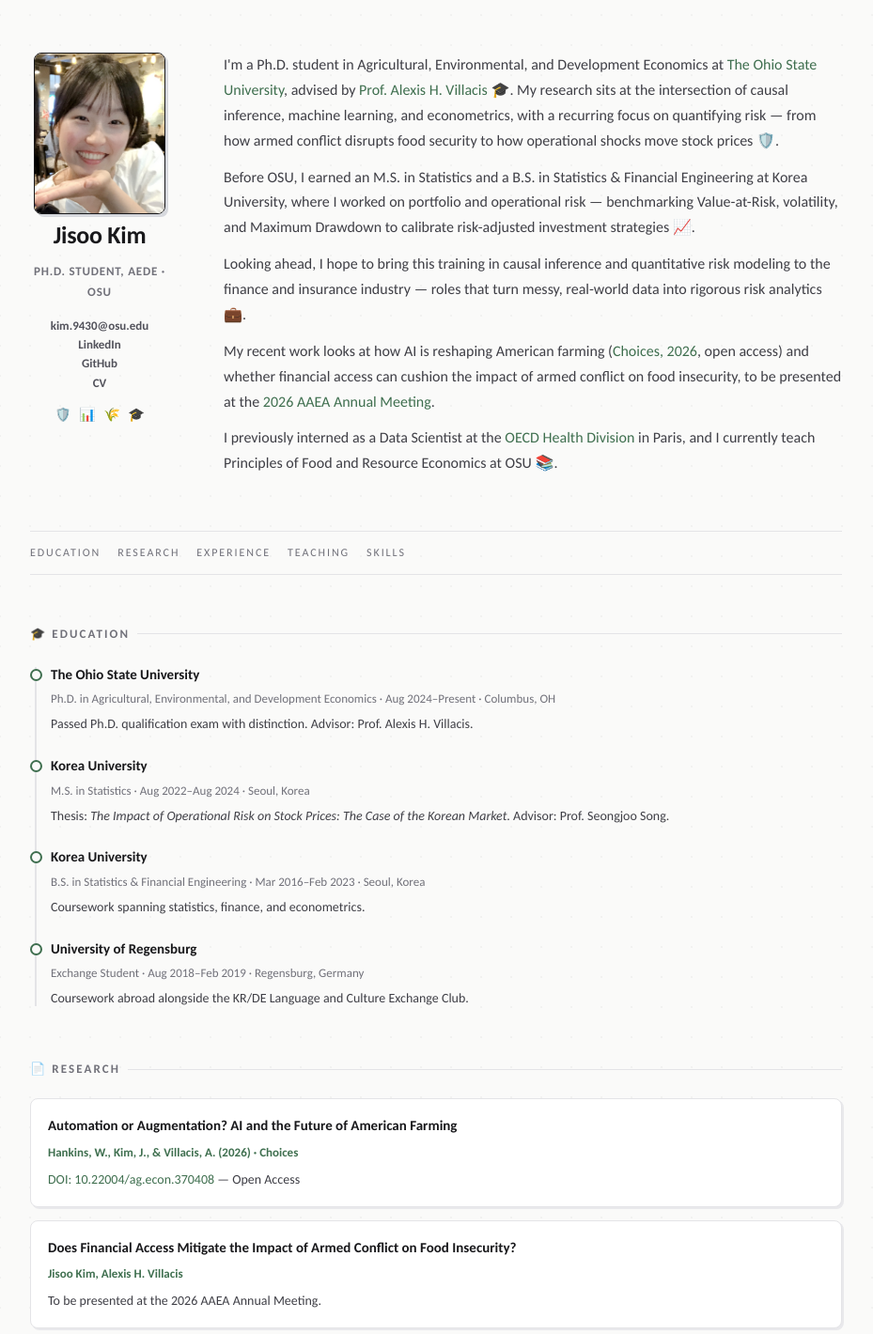
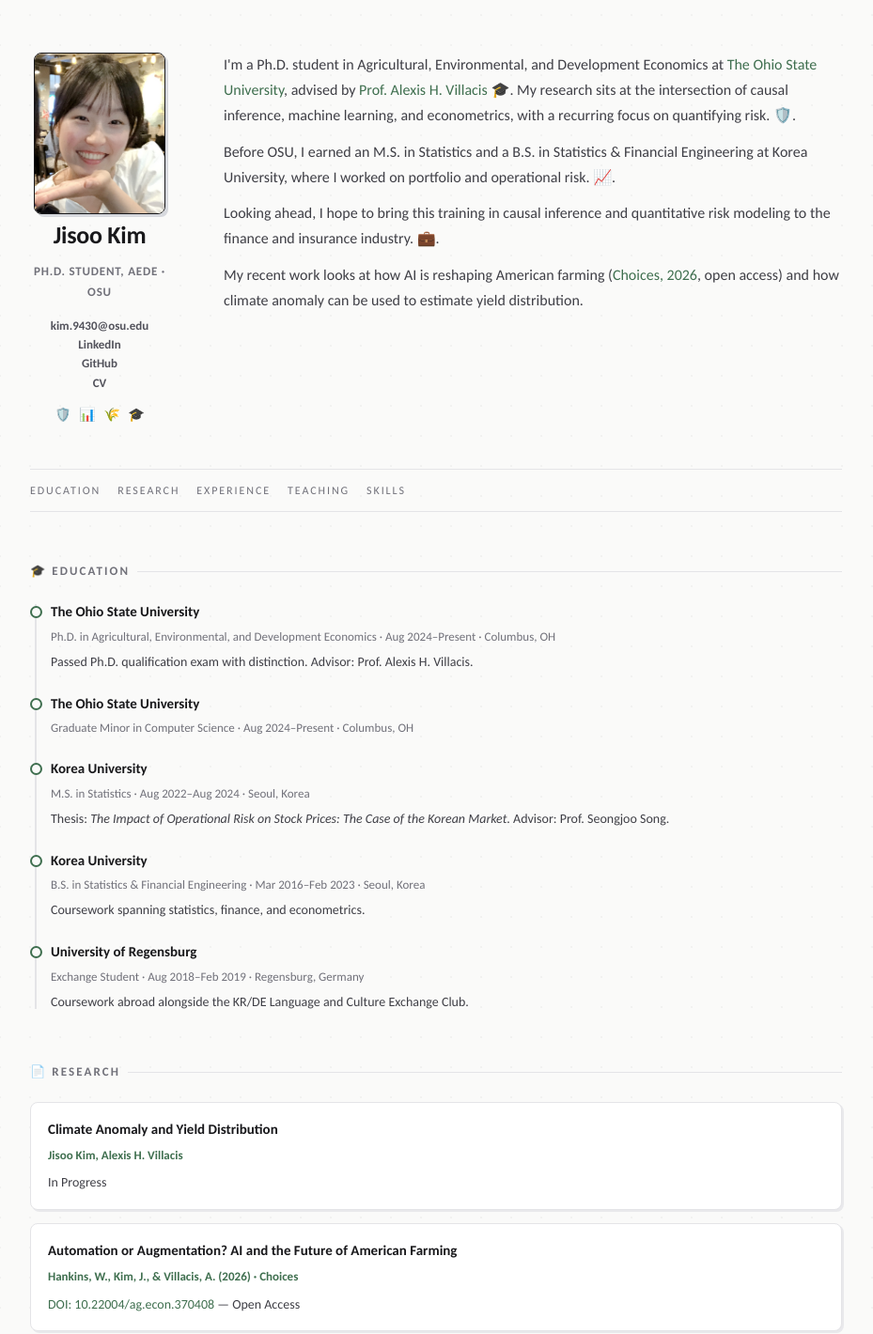
Before and after one commit to jisuhit/jisuhit.github.io, a plain HTML site: page index.html in a window 1280 px wide. Shown: the top 1420 px of the page at 94% size, without its empty margins (176-1105 px from the left). Drawn offline with Linux system fonts and the light colour scheme.

Commit message:
Update index.html

```diff
--- a/index.html
+++ b/index.html
@@ -41,28 +41,20 @@
             <a href="https://aede.osu.edu/">The Ohio State University</a>, advised by
             <a href="https://alexisvillacis.wordpress.com/">Prof. Alexis H. Villacis</a> <span aria-hidden="true">🎓</span>.
             My research sits at the intersection of causal inference, machine learning, and econometrics, with a
-            recurring focus on quantifying risk — from how armed conflict disrupts food security to how operational
-            shocks move stock prices <span aria-hidden="true">🛡️</span>.
+            recurring focus on quantifying risk. <span aria-hidden="true">🛡️</span>.
           </p>
           <p class="lead">
             Before OSU, I earned an M.S. in Statistics and a B.S. in Statistics &amp; Financial Engineering at Korea
-            University, where I worked on portfolio and operational risk — benchmarking Value-at-Risk, volatility,
-            and Maximum Drawdown to calibrate risk-adjusted investment strategies <span aria-hidden="true">📈</span>.
+            University, where I worked on portfolio and operational risk. <span aria-hidden="true">📈</span>.
           </p>
           <p class="lead">
             Looking ahead, I hope to bring this training in causal inference and quantitative risk modeling to the
-            finance and insurance industry — roles that turn messy, real-world data into rigorous risk analytics
+            finance and insurance industry.
             <span aria-hidden="true">💼</span>.
           </p>
           <p class="lead">
             My recent work looks at how AI is reshaping American farming (<a href="https://doi.org/10.22004/ag.econ.370408">Choices, 2026</a>,
-            open access) and whether financial access can cushion the impact of armed conflict on food insecurity,
-            to be presented at the <a href="https://www.aaea.org/">2026 AAEA Annual Meeting</a>.
-          </p>
-          <p class="lead">
-            I previously interned as a Data Scientist at the <a href="https://www.oecd.org/health/">OECD Health
-            Division</a> in Paris, and I currently teach Principles of Food and Resource Economics at OSU
-            <span aria-hidden="true">📚</span>.
+            open access) and how climate anomaly can be used to estimate yield distribution.
           </p>
         </div>
       </header>
@@ -82,6 +74,10 @@
             <div class="item-title">The Ohio State University</div>
             <div class="item-meta">Ph.D. in Agricultural, Environmental, and Development Economics · Aug 2024–Present · Columbus, OH</div>
             <p class="item-note">Passed Ph.D. qualification exam with distinction. Advisor: Prof. Alexis H. Villacis.</p>
+          </div>
+            <div class="timeline-item">
+            <div class="item-title">The Ohio State University</div>
+            <div class="item-meta">Graduate Minor in Computer Science · Aug 2024–Present · Columbus, OH</div>
           </div>
           <div class="timeline-item">
             <div class="item-title">Korea University</div>
@@ -104,6 +100,11 @@
       <section id="research" class="block">
         <h2>📄 Research</h2>
         <div class="entry">
+          <div class="entry-title">Climate Anomaly and Yield Distribution</div>
+          <div class="entry-meta">Jisoo Kim, Alexis H. Villacis</div>
+          <p class="entry-note">In Progress</p>
+        </div>
+        <div class="entry">
           <div class="entry-title">Automation or Augmentation? AI and the Future of American Farming</div>
           <div class="entry-meta">Hankins, W., Kim, J., &amp; Villacis, A. (2026) · Choices</div>
           <p class="entry-note"><a href="https://doi.org/10.22004/ag.econ.370408">DOI: 10.22004/ag.econ.370408</a> — Open Access</p>
@@ -114,7 +115,7 @@
           <p class="entry-note">To be presented at the 2026 AAEA Annual Meeting.</p>
         </div>
       </section>
-
+<!--
       <section id="experience" class="block">
         <h2>💼 Experience</h2>
         <div class="entry">
@@ -182,7 +183,7 @@
           </div>
         </div>
       </section>
-
+-->
       <div class="footer">Jisoo Kim · Columbus, OH</div>
     </div>
   </body>
```
